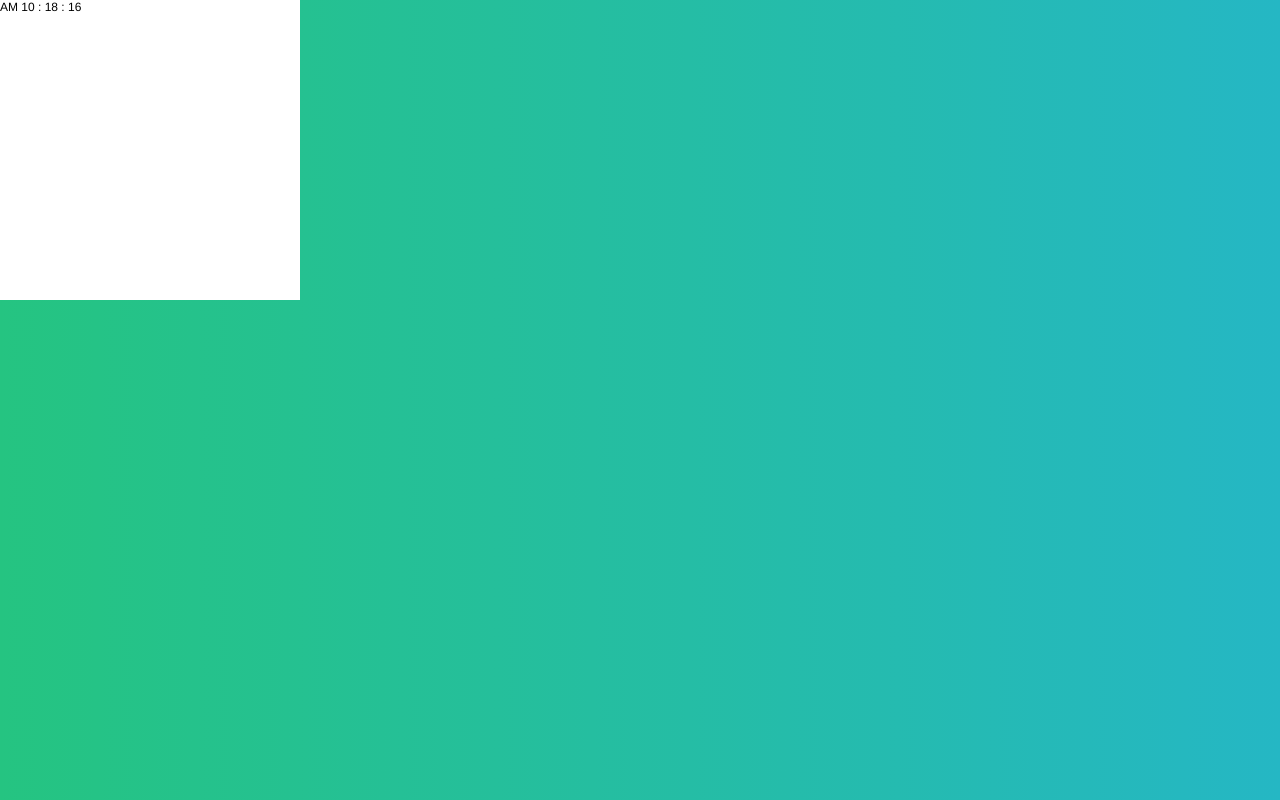
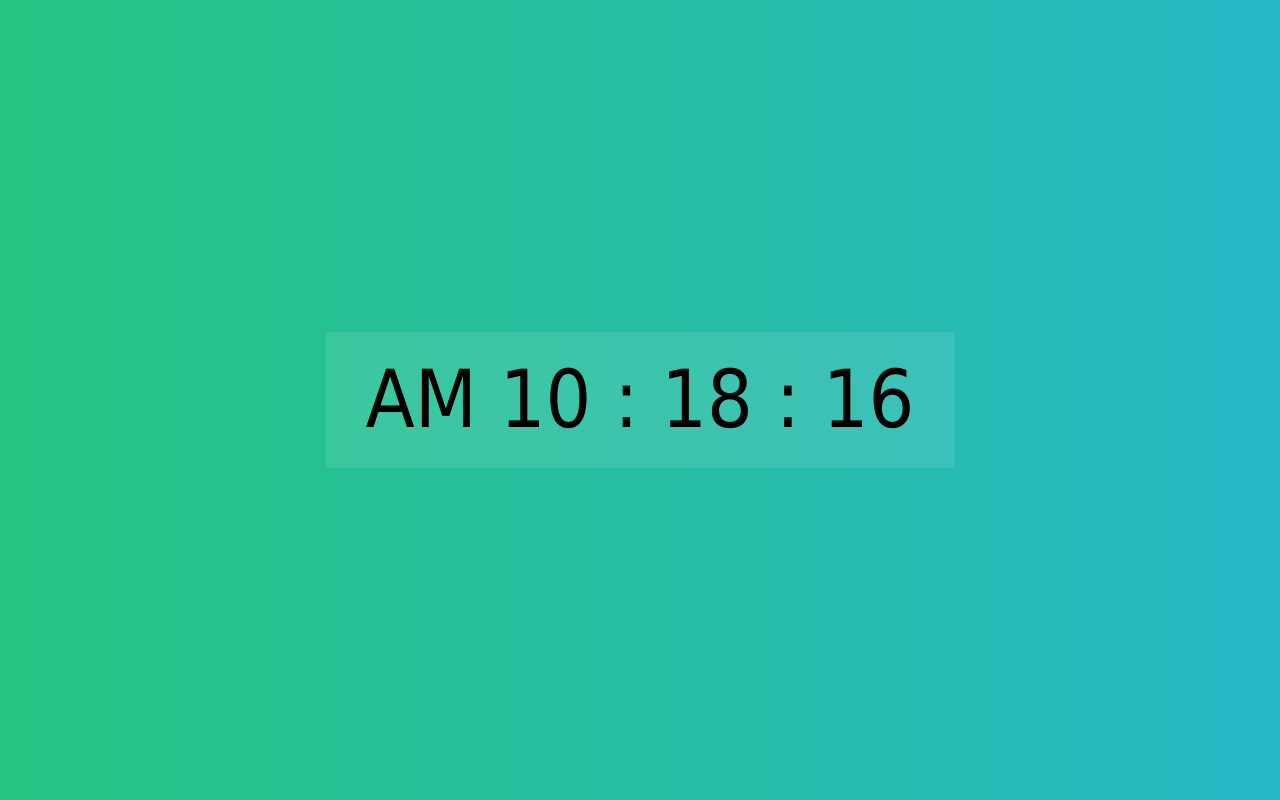
Before and after one commit to sangziii/precourseBfVanilla, a plain HTML site: page createUI/#4_digitalWatch/digitalWatch.html in a window 1280 px wide. Drawn offline with Linux system fonts and the light colour scheme.

Commit message:
[DOM 다루기] #4 디지털 시계 - 디자인 수정 및 세부기능 구현

```diff
--- a/createUI/#4_digitalWatch/src/action.js
+++ b/createUI/#4_digitalWatch/src/action.js
@@ -14,7 +14,13 @@ window.onload = function(){
         var dayArr = ['Sunday', 'Monday', 'Tuesday', 'Wednesday', 'Thursday', 'Friday', 'Saturday'];
         var dayName = dayArr[objDate.getDay()];
 
-        var currentTime = meridiem + "  " + hours + " : " + minutes + " : " + seconds;
+        function addZero(data){
+            data += '';
+            if(data.length < 2){ data = '0' + data; }
+            return data;
+        }
+
+        var currentTime = meridiem + "  " + addZero(hours) + " : " + addZero(minutes) + " : " + addZero(seconds);
 
         areaClock.innerText = currentTime;
     }
--- a/createUI/#4_digitalWatch/src/style.css
+++ b/createUI/#4_digitalWatch/src/style.css
@@ -9,14 +9,17 @@ body {
 
 
 .content {
-    display: inline-block;
-    width: 300px;
-    height: 300px;
-    background-color: #fff;
+    position: absolute;
+    top: 50%;
+    left: 50%;
+    transform: translate(-50%,-50%);
+    padding: 20px 40px;
+    /* width: 300px; */
+    /* height: 300px; */
+    background-color: rgba(255,255,255,0.1);
 }
 
-
-
 .area_clock {
-
+    font-size: 5rem;
+    font-family: Tahoma, Geneva, Verdana, sans-serif;
 }
```
